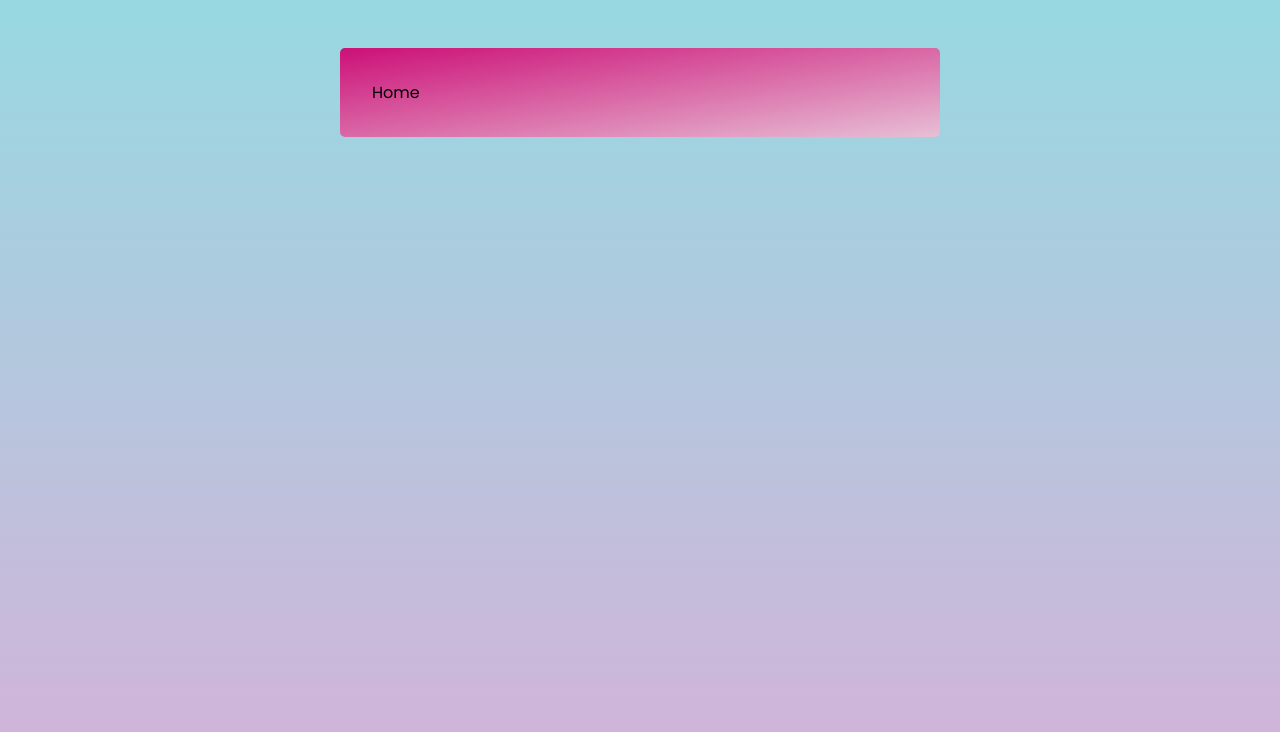
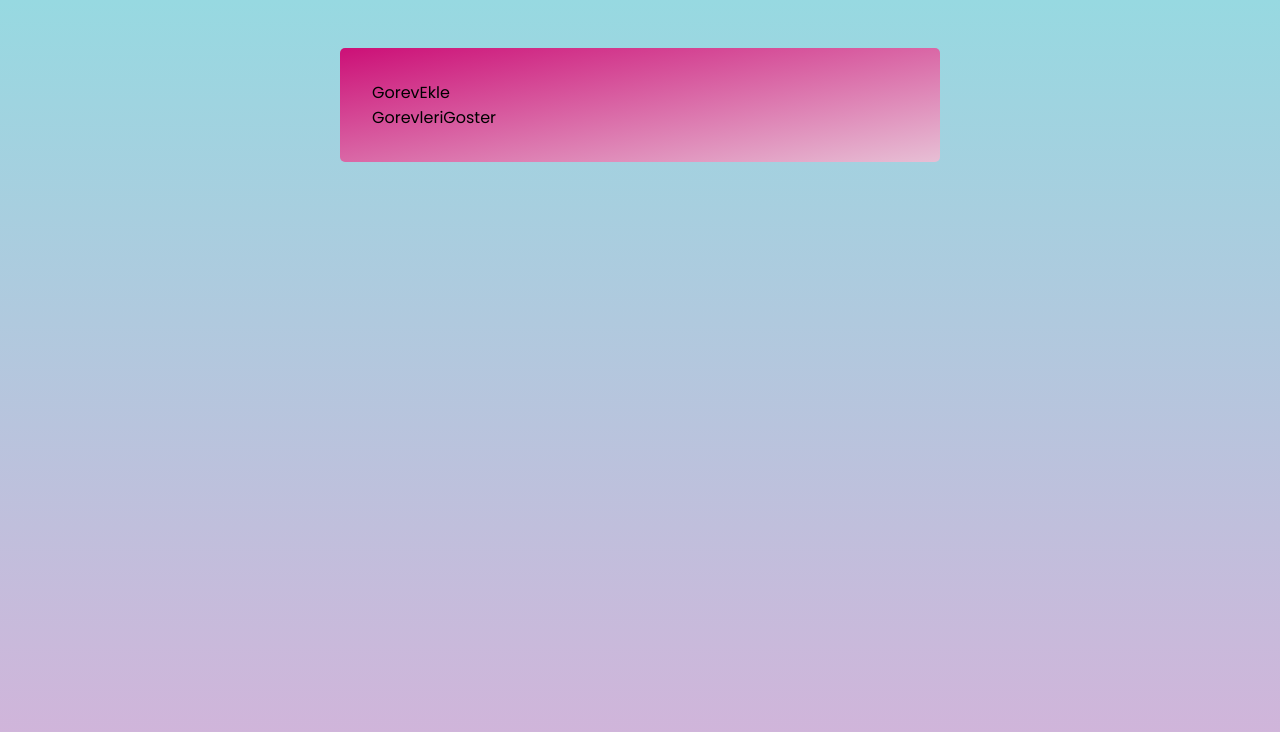
Before and after one commit to KazimAkyol/myCodes_React, a React (Create React App) app in the folder react/RC-08-Todo-App/: page / in a window 1280 px wide. Shown: the top 732 px of the page. Built offline with nearby package versions, Linux system fonts and the light colour scheme.

Commit message:
46.commit

```diff
--- a/react/RC-08-Todo-App/src/components/GorevleriGoster.jsx
+++ b/react/RC-08-Todo-App/src/components/GorevleriGoster.jsx
@@ -1,6 +1,6 @@
 import React from 'react'
 
-const GorevleriGoster = () => {
+const GorevleriGoster = (yapilacak) => {
   return (
     <div>GorevleriGoster</div>
   )
--- a/react/RC-08-Todo-App/src/pages/Home.jsx
+++ b/react/RC-08-Todo-App/src/pages/Home.jsx
@@ -1,9 +1,21 @@
-import React from 'react'
+import React, { useState } from "react";
+import GorevEkle from "../components/GorevEkle";
+import GorevleriGoster from "../components/GorevleriGoster";
+
+import Data from "../helper/Data";
 
 const Home = () => {
+
+    const[yapilacak,setYapilacak] = useState(Data);
+    // console.log(yapilacak);
+
   return (
-    <div>Home</div>
-  )
-}
+    <div>
+      <GorevEkle />
 
-export default Home
+      <GorevleriGoster yapilacak={yapilacak} />
+    </div>
+  );
+};
+
+export default Home;
```
